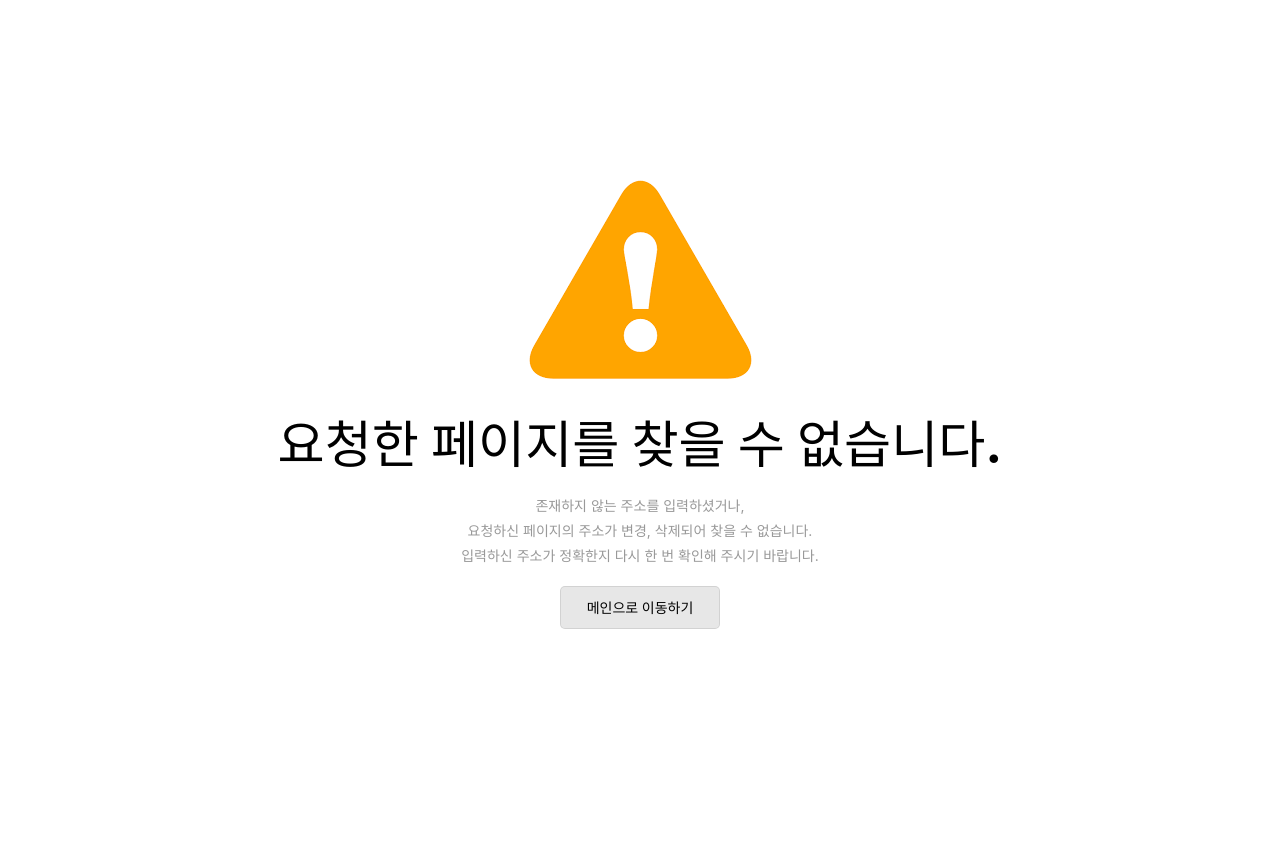
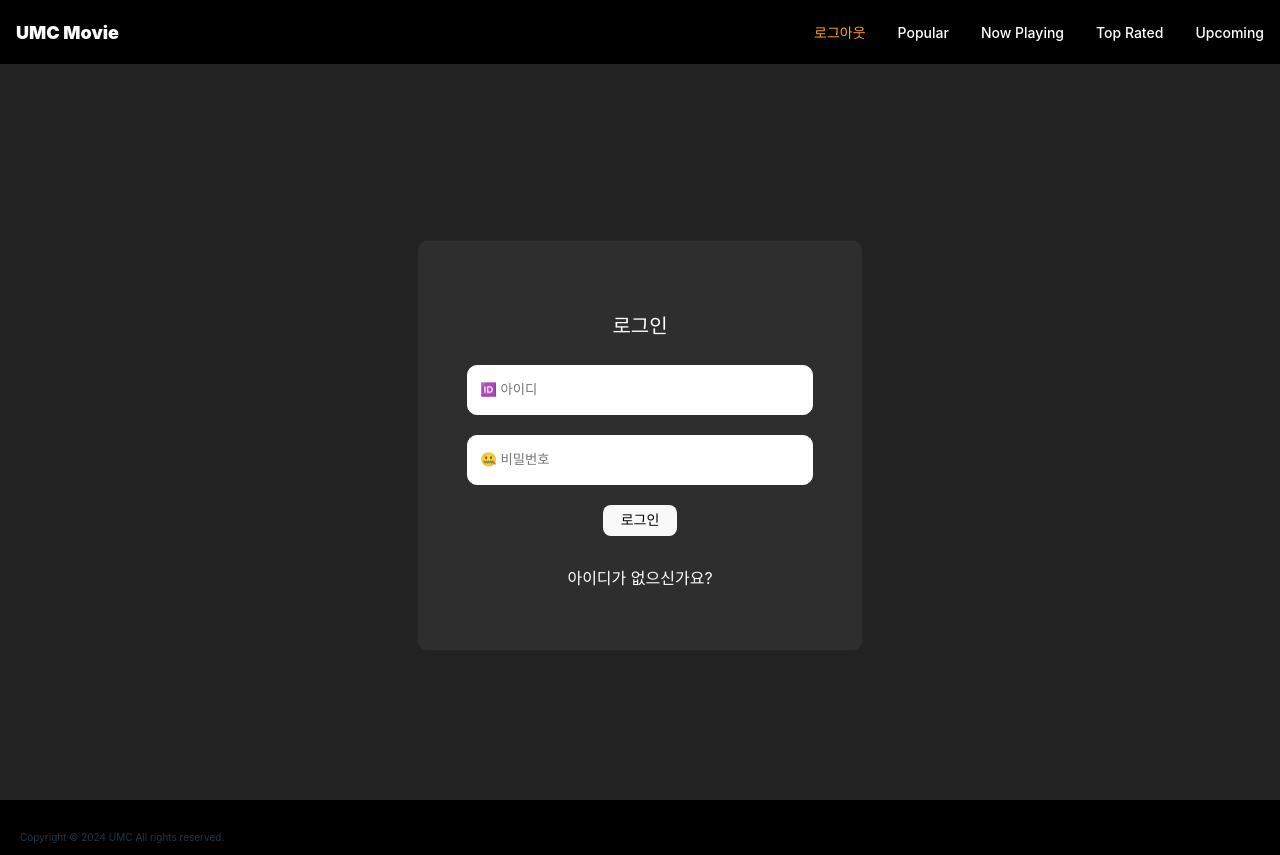
Before and after one commit to jjiinaaa/UMC6th_Study_MoviePage, a React (Vite) app in the folder api_mission/: page /login in a window 1280 px wide. Before the commit the page ends 800 px from the top, so only its background shows below. Built offline with nearby package versions, Linux system fonts and the light colour scheme.

Commit message:
로그인 페이지 완성

```diff
--- a/api_mission/src/App.jsx
+++ b/api_mission/src/App.jsx
@@ -7,8 +7,9 @@ import NowPlayingPage from "./pages/NowPlayingPage";
 import TopRatedPage from "./pages/TopRatePage";
 import UpcomingPage from "./pages/UpcommigPage";
 import NotFoundPage from "./pages/NotFoundPage";
+import DetailPage from "./pages/DetailPage";
+import Login from "./pages/Login";
 import SignUp from "./pages/SignUp";
-import DetailPage from "./pages/DetailPage";
 
 function App() {
   return (
@@ -17,7 +18,8 @@ function App() {
         <Routes>
           <Route element={<Layout />}>
             <Route path="/" element={<MainPage />} />
-            <Route path="/signup" element={<SignUp />} />
+            <Route path="/login" element={<Login />} />
+            <Route path="SignUp" element={<SignUp />} />
             <Route path="/popular" element={<PopularPage />} />
             <Route path="/nowplaying" element={<NowPlayingPage />} />
             <Route path="/toprated" element={<TopRatedPage />} />
--- a/api_mission/src/layout/footer.jsx
+++ b/api_mission/src/layout/footer.jsx
@@ -2,9 +2,11 @@ import React from "react";
 import styled from "styled-components";
 
 const Container = styled.div`
-  background-color: #e9e9e9;
+  background-color: rgba(0, 0, 0, 1);
   width: 100%;
   padding: 20px 0 0;
+  position: absolute;
+  z-index: 9999;
 `;
 
 const Text = styled.p`
--- a/api_mission/src/layout/header.jsx
+++ b/api_mission/src/layout/header.jsx
@@ -75,8 +75,7 @@ const header = () => {
         <StyleLinkTitle to="/">UMC Movie</StyleLinkTitle>
       </LeftContainer>
       <RightContainer>
-        <StyleLink to="/signup">회원가입</StyleLink>
-        <StyleLinkLogin onClick={onLogin}>
+        <StyleLinkLogin to="/login" onClick={onLogin}>
           {loginId ? "로그인" : "로그아웃"}
         </StyleLinkLogin>
         <StyleLink to="/popular"> Popular</StyleLink>
--- a/api_mission/src/pages/DetailPage.jsx
+++ b/api_mission/src/pages/DetailPage.jsx
@@ -11,7 +11,7 @@ const PageContainer = styled.div`
 const PosterImageBox = styled.div`
   background-color: rgba(0, 0, 0, 0.8);
   width: 50%;
-  height: 94%;
+  height: 100%;
   position: absolute;
   top: 8%;
   left: 0%;
@@ -32,7 +32,7 @@ const TextBox = styled.div`
   top: 8%;
   left: 50%;
   width: 50%;
-  height: 94%;
+  height: 100%;
   color: white;
   padding: 0 20% 0 30px;
   box-sizing: border-box;
@@ -86,7 +86,7 @@ const BackgroundImage = styled.img`
   position: absolute;
   top: 8%;
   width: 100%;
-  height: 95%;
+  height: 100%;
   z-index: -9999;
   opacity: 0.8;
   background-size: cover;
--- /dev/null
+++ b/api_mission/src/pages/Login.jsx
@@ -0,0 +1,185 @@
+import { useNavigate } from "react-router-dom";
+import React, { useState } from "react";
+import styled from "styled-components";
+
+const BackGround = styled.div`
+  background-color: #222;
+  height: 100%;
+  color: #fff;
+  display: flex;
+  justify-content: center;
+`;
+
+const SignUpForm = styled.form`
+  width: 30%;
+  margin: 0 auto;
+  position: absolute;
+  top: 30%;
+  border: 1px solid rgba(0, 0, 0, 0.2);
+  border-radius: 10px;
+  padding: 60px 30px;
+  background-color: rgba(155, 155, 155, 0.1);
+`;
+
+const Title = styled.div`
+  padding-top: 10px;
+  font-size: 20px;
+  font-weight: 900;
+  text-align: center;
+  margin-bottom: 20px;
+`;
+
+const InputArea = styled.div`
+  display: block;
+  margin: 0 auto 16px;
+  width: 90%;
+`;
+const InputBox = styled.input`
+  width: 100%;
+  margin-top: 4px;
+  padding: 12px;
+  box-sizing: border-box;
+  line-height: 24px;
+  border: 1px solid #fff;
+  border-radius: 10px;
+`;
+
+const ErrorMessage = styled.div`
+  margin-top: 2px;
+  color: red;
+  font-size: 12px;
+  font-weight: 600;
+`;
+
+const SubmitButton = styled.button`
+  display: block;
+  margin: 20px auto 30px;
+  line-height: 12px;
+  font-size: 14px;
+`;
+
+const SignUpButton = styled.div`
+  margin: 0 auto;
+  text-align: center;
+`;
+
+const Login = () => {
+  const navigate = useNavigate();
+
+  // 아이디
+  const [email, setEmail] = useState("");
+  const [emailError, setEmailError] = useState("");
+  const [emailCheckMessage, setEmailCheckMessage] = useState(false);
+
+  const onEmail = (e) => {
+    const emailValue = e.target.value;
+    setEmail(emailValue);
+    emailValidation(emailValue);
+  };
+
+  const emailValidation = async (email) => {
+    const emailForm = /^[a-z0-9.\-_]+@([a-z0-9-]+\.)+[a-z]{2,6}$/;
+    if (email == "") {
+      setEmailError("아이디를 입력해주세요.");
+      setEmailCheckMessage(false);
+    } else if (!emailForm.test(email)) {
+      setEmailError("아이디가 아닙니다.");
+      setEmailCheckMessage(false);
+    } else {
+      setEmailError("");
+      setEmailCheckMessage(true);
+    }
+  };
+
+  // 비밀번호
+  const [password, setPassword] = useState("");
+  const [passwordError, setPasswordError] = useState("");
+  const [passwordCheckMessage, setPasswordCheckMessage] = useState(false);
+
+  const onPassword = (e) => {
+    const passwordValue = e.target.value;
+    setPassword(passwordValue);
+    passwordValidation(passwordValue);
+  };
+  const passwordValidation = async (password) => {
+    const passwordForm =
+      /^(?=.*[a-zA-Z])(?=.*\d)(?=.*[@$!%*?&])[a-zA-Z\d@$!%*?&]{4,12}$/;
+
+    if (password === "") {
+      setPasswordError("비밀번호를 입력해주세요.");
+      setPasswordCheckMessage(false);
+    } else if (!passwordForm.test(password)) {
+      setPasswordError("비밀번호가 틀립니다.");
+      setPasswordCheckMessage(false);
+    } else {
+      setPasswordError("");
+      setPasswordCheckMessage(true);
+    }
+  };
+
+  // 최종 로그인
+  const login = (e) => {
+    e.preventDefault();
+    if (email === "") {
+      setEmailError("아이디를 입력해주세요");
+    }
+    if (password === "") {
+      setPasswordError("비밀번호를 입력해주세요");
+    }
+    if (emailCheckMessage && passwordCheckMessage) {
+      alert("로그인 성공!");
+      const userValue = {
+        email: email,
+        password: password,
+      };
+      console.log("사용자 정보 :", userValue);
+      navigate("/");
+    } else {
+      console.log("로그인 실패");
+    }
+  };
+
+  // 회원가입 페이지 이동
+  const signup = () => {
+    navigate("/SignUp");
+  };
+
+  return (
+    <BackGround>
+      <SignUpForm>
+        <Title>로그인</Title>
+        <div>
+          <InputArea>
+            <div>
+              <InputBox
+                type="text"
+                placeholder="🆔 아이디"
+                id="id"
+                onChange={onEmail}
+              />
+            </div>
+            {emailError && <ErrorMessage>{emailError}</ErrorMessage>}
+          </InputArea>
+          <InputArea>
+            <div>
+              <InputBox
+                type="password"
+                placeholder="🤐 비밀번호"
+                id="password"
+                onChange={onPassword}
+              />
+              {passwordError && <ErrorMessage>{passwordError}</ErrorMessage>}
+            </div>
+          </InputArea>
+        </div>
+
+        <SubmitButton type="submit" onClick={login}>
+          로그인
+        </SubmitButton>
+        <SignUpButton onClick={signup}>아이디가 없으신가요?</SignUpButton>
+      </SignUpForm>
+    </BackGround>
+  );
+};
+
+export default Login;
--- a/api_mission/src/pages/NotFoundPage.css
+++ /dev/null
@@ -1,24 +0,0 @@
-* {
-  margin: 0;
-  padding: 0;
-}
-h1 {
-  font-size: 800px;
-  margin: 20px 0 20px;
-  text-align: center;
-}
-p {
-  text-align: center;
-  line-height: 25px;
-  font-size: 14px;
-  margin-bottom: 18px;
-  color: #999;
-}
-h2 {
-  font-size: 14px;
-  background-color: rgba(25, 25, 25, 0.1);
-  border: 1px solid rgba(25, 25, 25, 0.1);
-  padding: 10px 26px;
-  border-radius: 5px;
-  font-weight: 600;
-}
--- a/api_mission/src/pages/NotFoundPage.jsx
+++ b/api_mission/src/pages/NotFoundPage.jsx
@@ -1,10 +1,9 @@
 import React from "react";
 import { useNavigate } from "react-router-dom";
 import styled from "styled-components";
-import "./NotFoundPage.css";
 import Error from "../images/error.png";
 
-const BackGround = styled.div`
+const Background = styled.div`
   background-color: white;
   width: 100vw;
   height: 100vh;
@@ -15,6 +14,31 @@ const BackGround = styled.div`
   flex-direction: column;
 `;
 
+const BackgourndImg = styled.img``;
+
+const EroorTitle = styled.h1`
+  font-size: 35px;
+  margin: 20px 0 20px;
+  text-align: center;
+`;
+
+const ErrorMessage = styled.p`
+  text-align: center;
+  line-height: 25px;
+  font-size: 14px;
+  margin-bottom: 18px;
+  color: #999;
+`;
+
+const ErrorSecondTitle = styled.h2`
+  font-size: 14px;
+  background-color: rgba(25, 25, 25, 0.1);
+  border: 1px solid rgba(25, 25, 25, 0.1);
+  padding: 10px 26px;
+  border-radius: 5px;
+  font-weight: 600;
+`;
+
 const NotFoundPage = () => {
   const navigate = useNavigate();
   const homeClick = () => {
@@ -22,16 +46,16 @@ const NotFoundPage = () => {
   };
 
   return (
-    <BackGround>
-      <img src={Error} alt="error" />
-      <h1>요청한 페이지를 찾을 수 없습니다.</h1>
-      <p>
+    <Background>
+      <BackgourndImg src={Error} alt="error" />
+      <EroorTitle>요청한 페이지를 찾을 수 없습니다.</EroorTitle>
+      <ErrorMessage>
         존재하지 않는 주소를 입력하셨거나,
         <br /> 요청하신 페이지의 주소가 변경, 삭제되어 찾을 수 없습니다.
-        <br /> 입력하신 주소가 정확한지 다시 한 번 확인해 주시기 바랍니다.
-      </p>
-      <h2 onClick={homeClick}>메인으로 이동하기</h2>
-    </BackGround>
+        <br /> 입력하신 주소가 정확한지 다시 한 번 확인해 주시기 바랍니다.{" "}
+      </ErrorMessage>
+      <ErrorSecondTitle onClick={homeClick}>메인으로 이동하기</ErrorSecondTitle>
+    </Background>
   );
 };
 
--- a/api_mission/src/pages/SignUp.jsx
+++ b/api_mission/src/pages/SignUp.jsx
@@ -3,7 +3,6 @@ import React, { useState } from "react";
 import styled from "styled-components";
 
 const BackGround = styled.div`
-  padding-top: 128px;
   background-color: #222;
   height: 100%;
   color: #fff;
@@ -14,6 +13,8 @@ const BackGround = styled.div`
 const SignUpForm = styled.form`
   width: 50%;
   margin: 0 auto;
+  position: absolute;
+  top: 15%;
 `;
 
 const Title = styled.div`
```
